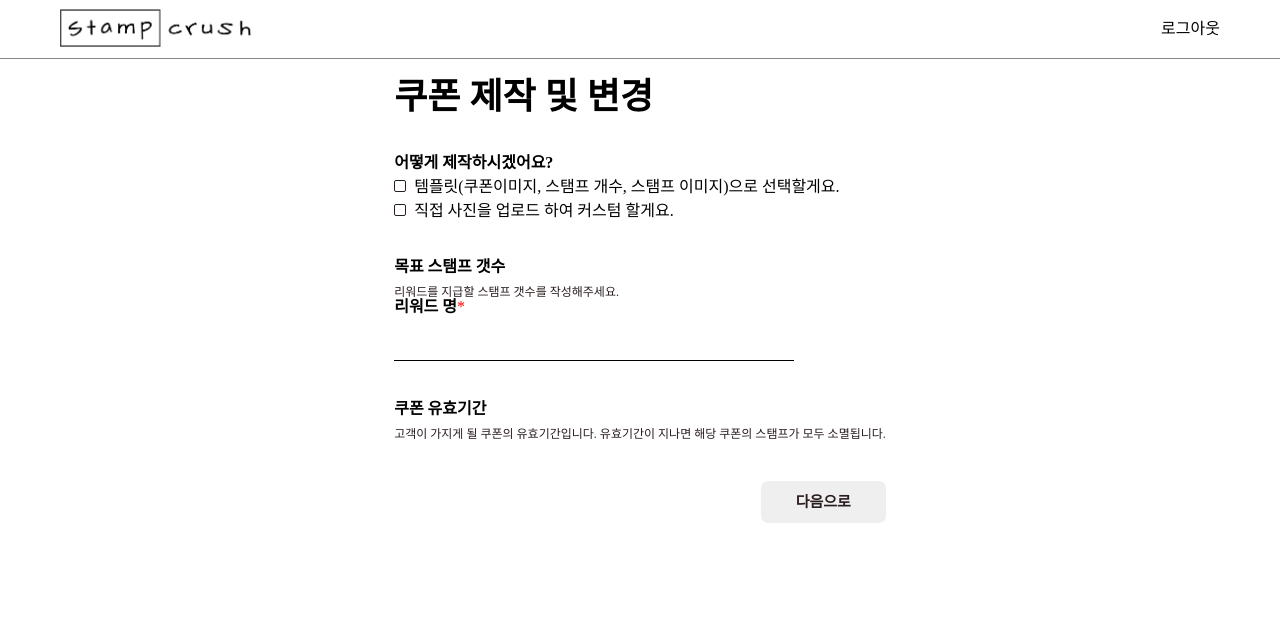
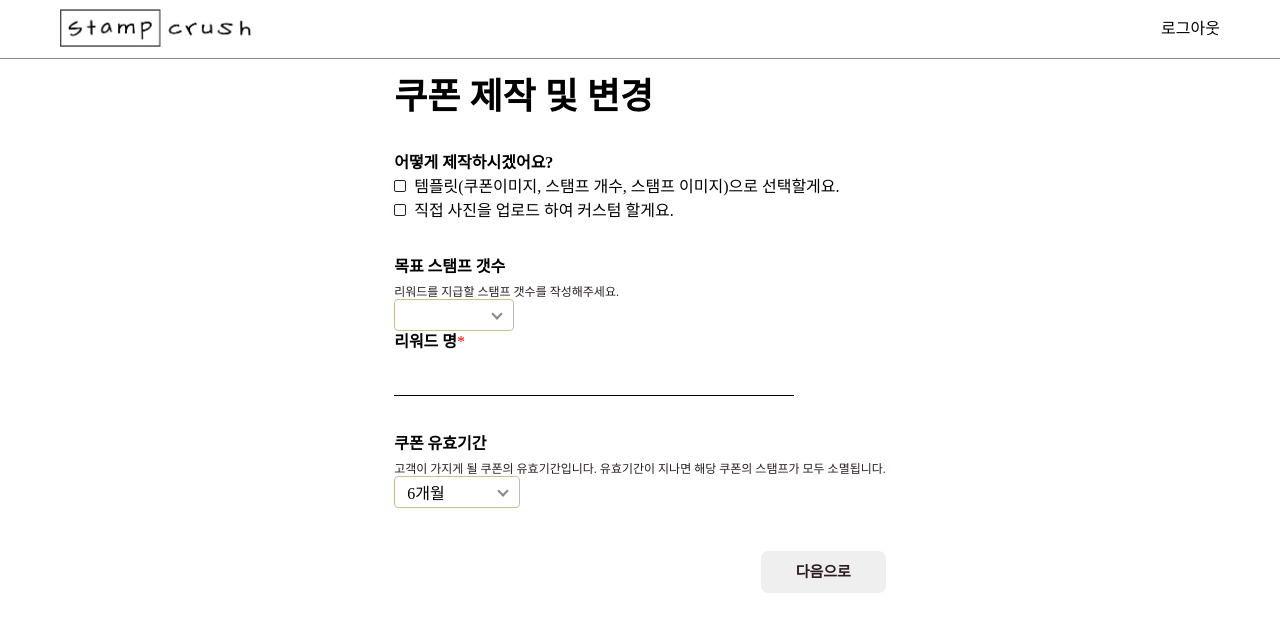
Before and after one commit to woowacourse-teams/2023-stamp-crush, a React app in the folder frontend/: page /admin/create-coupon/1 in a window 1280 px wide. Shown: the top 632 px of the page. Built offline with nearby package versions, Linux system fonts and the light colour scheme.

Commit message:
feat: select box 상태 적용

```diff
--- a/frontend/src/pages/Admin/CreateCoupon/CreateCoupon.style.tsx
+++ b/frontend/src/pages/Admin/CreateCoupon/CreateCoupon.style.tsx
@@ -8,3 +8,5 @@ export const NextButtonWrapper = styled.div`
   flex-direction: row-reverse;
   width: 100%;
 `;
+
+export const SelectBoxWrapper = styled.div``;
--- a/frontend/src/pages/Admin/CreateCoupon/index.tsx
+++ b/frontend/src/pages/Admin/CreateCoupon/index.tsx
@@ -1,22 +1,62 @@
 import { useRef, useState } from 'react';
 import Button from '../../../components/Button';
 import { Input } from '../../../components/Input';
-import { CreateCouponContainer, NextButtonWrapper } from './CreateCoupon.style';
+import { CreateCouponContainer, NextButtonWrapper, SelectBoxWrapper } from './CreateCoupon.style';
 import RadioInputs from './RadioInputs';
 import { useNavigate } from 'react-router-dom';
 import { Spacing, Title, SectionTitle, Text } from '../../../style/layout/common';
+import SelectBox from '../../../components/SelectBox';
 
 const ParagraphSpacing = () => <Spacing $size={8} />;
 
 const SectionSpacing = () => <Spacing $size={40} />;
 
+const STAMP_COUNT_OPTIONS = [
+  {
+    key: 'eight',
+    value: '8개',
+  },
+  {
+    key: 'nine',
+    value: '9개',
+  },
+  {
+    key: 'ten',
+    value: '10개',
+  },
+];
+
+const EXPIRE_DATE_OPTIONS = [
+  {
+    key: 'six-month',
+    value: '6개월',
+  },
+  {
+    key: 'twelve-month',
+    value: '12개월',
+  },
+  {
+    key: 'infinity',
+    value: '없음',
+  },
+];
+
 const CreateCoupon = () => {
-  // TODO: defined type
   const [createdType, setCreatedType] = useState('');
   const rewardInputRef = useRef<HTMLInputElement>(null);
-  const expireSelectedRef = useRef<HTMLInputElement>(null);
-  const stampCountRef = useRef<HTMLInputElement>(null);
+  const [expireSelect, setExpireSelect] = useState(EXPIRE_DATE_OPTIONS[0].value);
+  const [stampCount, setStampCount] = useState(STAMP_COUNT_OPTIONS[0].value);
   const navigate = useNavigate();
+  const navigateNextPage = () => {
+    navigate('/admin/create-coupon/2', {
+      state: {
+        createdType,
+        rewardInputRef: rewardInputRef.current?.value,
+        expireSelect,
+        stampCount,
+      },
+    });
+  };
 
   return (
     <CreateCouponContainer>
@@ -29,6 +69,13 @@ const CreateCoupon = () => {
       <SectionTitle>목표 스탬프 갯수</SectionTitle>
       <ParagraphSpacing />
       <Text>리워드를 지급할 스탬프 갯수를 작성해주세요.</Text>
+      <SelectBoxWrapper>
+        <SelectBox
+          options={STAMP_COUNT_OPTIONS}
+          checkedOption={stampCount}
+          setCheckedOption={setStampCount}
+        />
+      </SelectBoxWrapper>
       {/* TODO: placeholder가 적용되지 않는 오류가 있음. */}
       <Input
         id="create-coupon-reward-input"
@@ -46,13 +93,16 @@ const CreateCoupon = () => {
         고객이 가지게 될 쿠폰의 유효기간입니다. 유효기간이 지나면 해당 쿠폰의 스탬프가 모두
         소멸됩니다.
       </Text>
+      <SelectBoxWrapper>
+        <SelectBox
+          options={EXPIRE_DATE_OPTIONS}
+          checkedOption={expireSelect}
+          setCheckedOption={setExpireSelect}
+        />
+      </SelectBoxWrapper>
       <SectionSpacing />
       <NextButtonWrapper>
-        <Button
-          variant="secondary"
-          size="medium"
-          onClick={() => navigate('/admin/create-coupon/2')}
-        >
+        <Button variant="secondary" size="medium" onClick={navigateNextPage}>
           다음으로
         </Button>
       </NextButtonWrapper>
```
